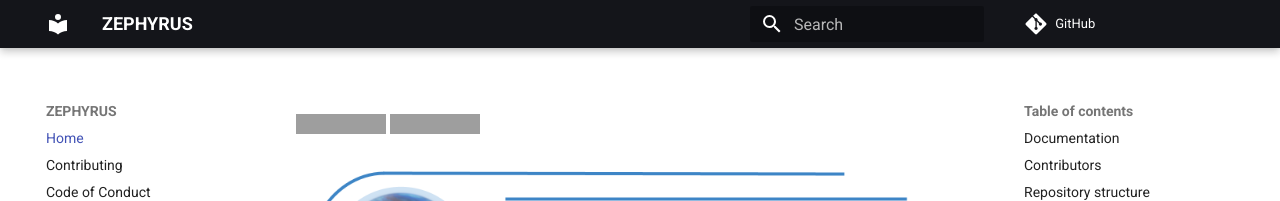
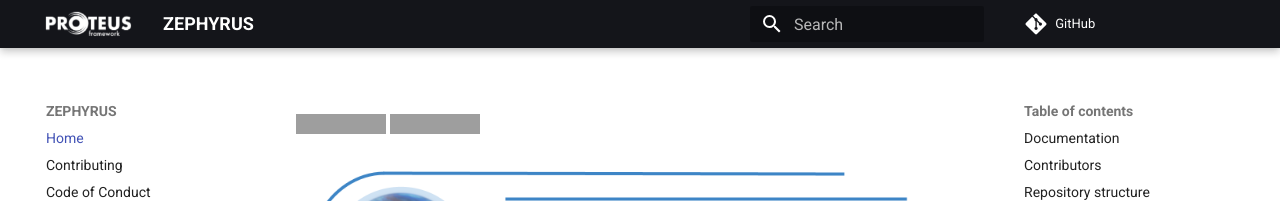
Before and after one commit to FormingWorlds/ZEPHYRUS, an MkDocs documentation site: the page built from docs/index.md, in a window 1280 px wide. Shown: the top 201 px of the page. Built offline with MkDocs 1.6.1 and Material for MkDocs 9.7.7, drawn with Linux system fonts in a browser that asks for light colours; comment, search, counter and statistics services are not loaded; grey boxes are pictures that could not be loaded.

Commit message:
configure proteus logos

```diff
--- a/mkdocs.yml
+++ b/mkdocs.yml
@@ -22,6 +22,8 @@ nav:
 
 theme:
   name: material
+  favicon: logo/PROTEUS_black_on_white_logo_only.png
+  logo: logo/PROTEUS_white_on_black.png
   palette:
     primary: black
     accent: deep orange
```
